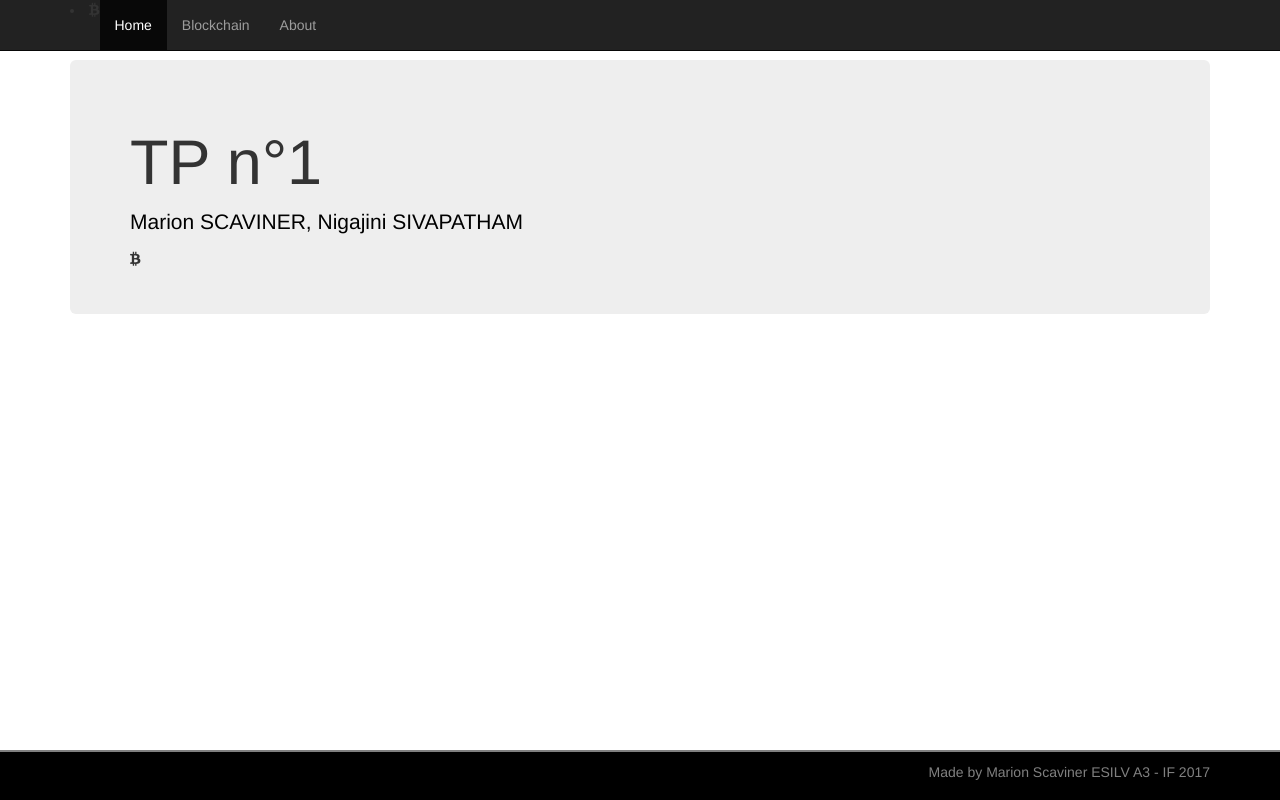
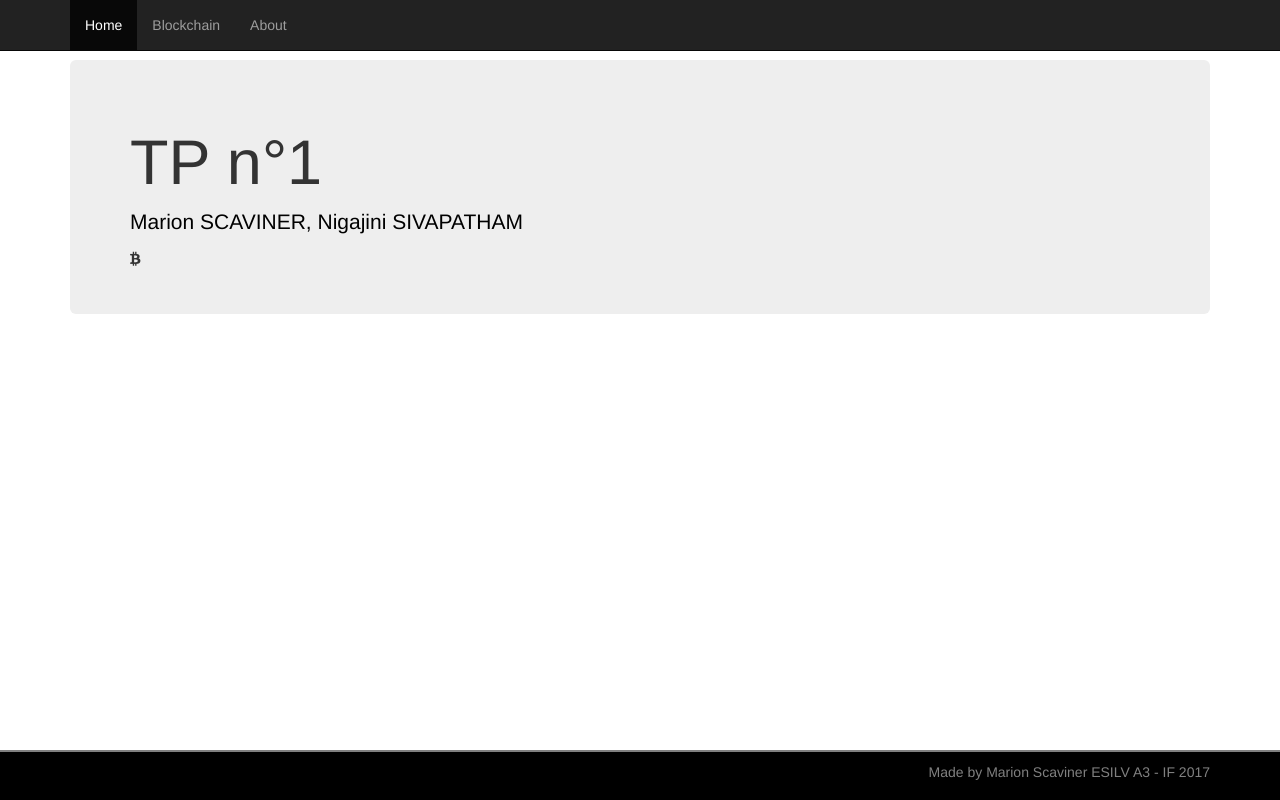
Before and after one commit to Marion1996/Marion1996.github.io, a plain HTML site: page index.html in a window 1280 px wide. Drawn offline with nearby package versions, Linux system fonts and the light colour scheme.

Commit message:
Update index.html

```diff
--- a/index.html
+++ b/index.html
@@ -15,9 +15,7 @@
 <body>
 	<nav class="navbar navbar-inverse navbar-fixed-top">
 		<div class="container">
-			<div class="navbar-header">
-				<li><i class="fa fa-btc"></i></li>
-			</div>
+			<div class="navbar-header"></div>
 			<div class="navbar-collapse collapse" id="navbar">
 				<ul class="nav navbar-nav">
 					<li class="active"><a href="index.html" title="Home">Home</a></li>
```
